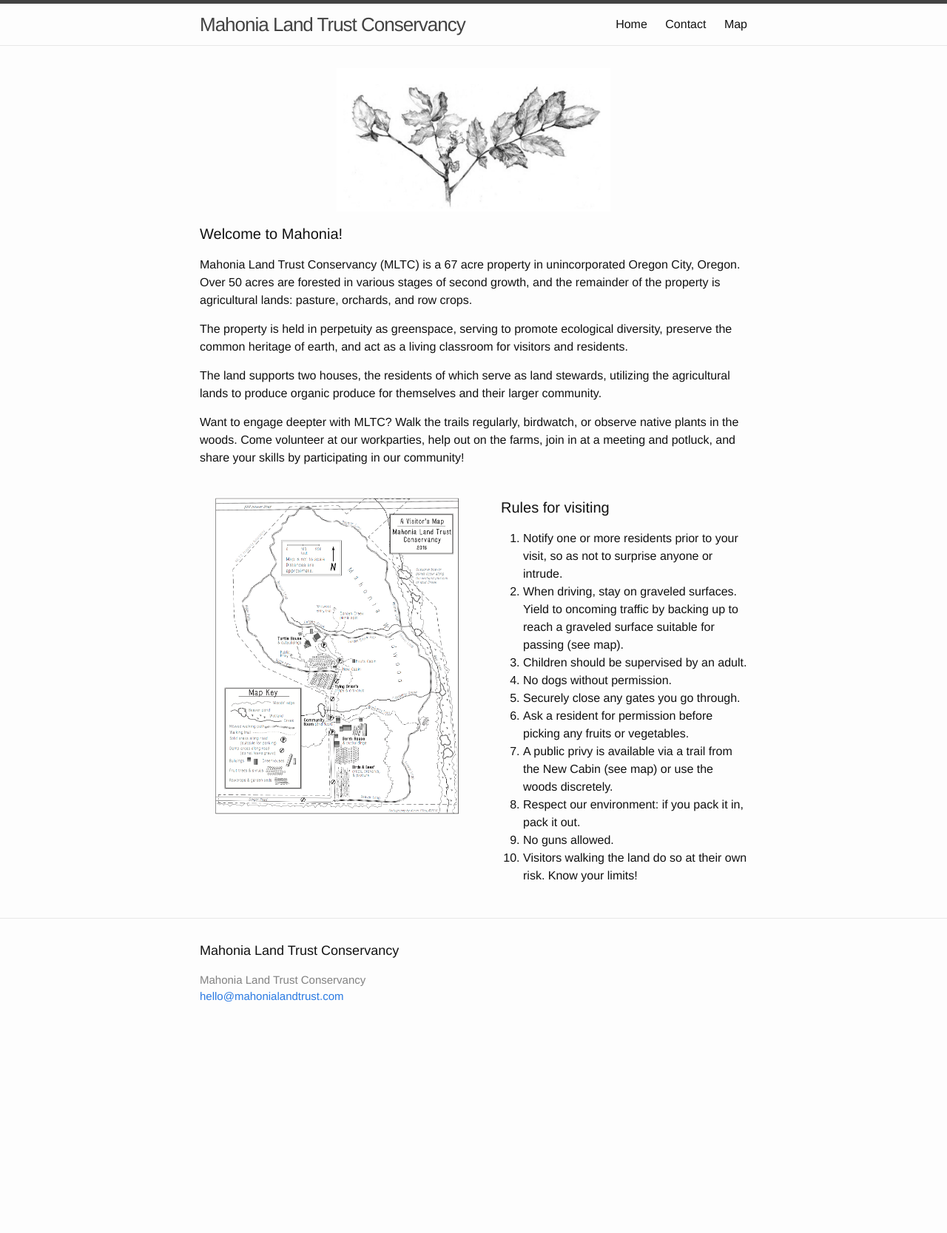
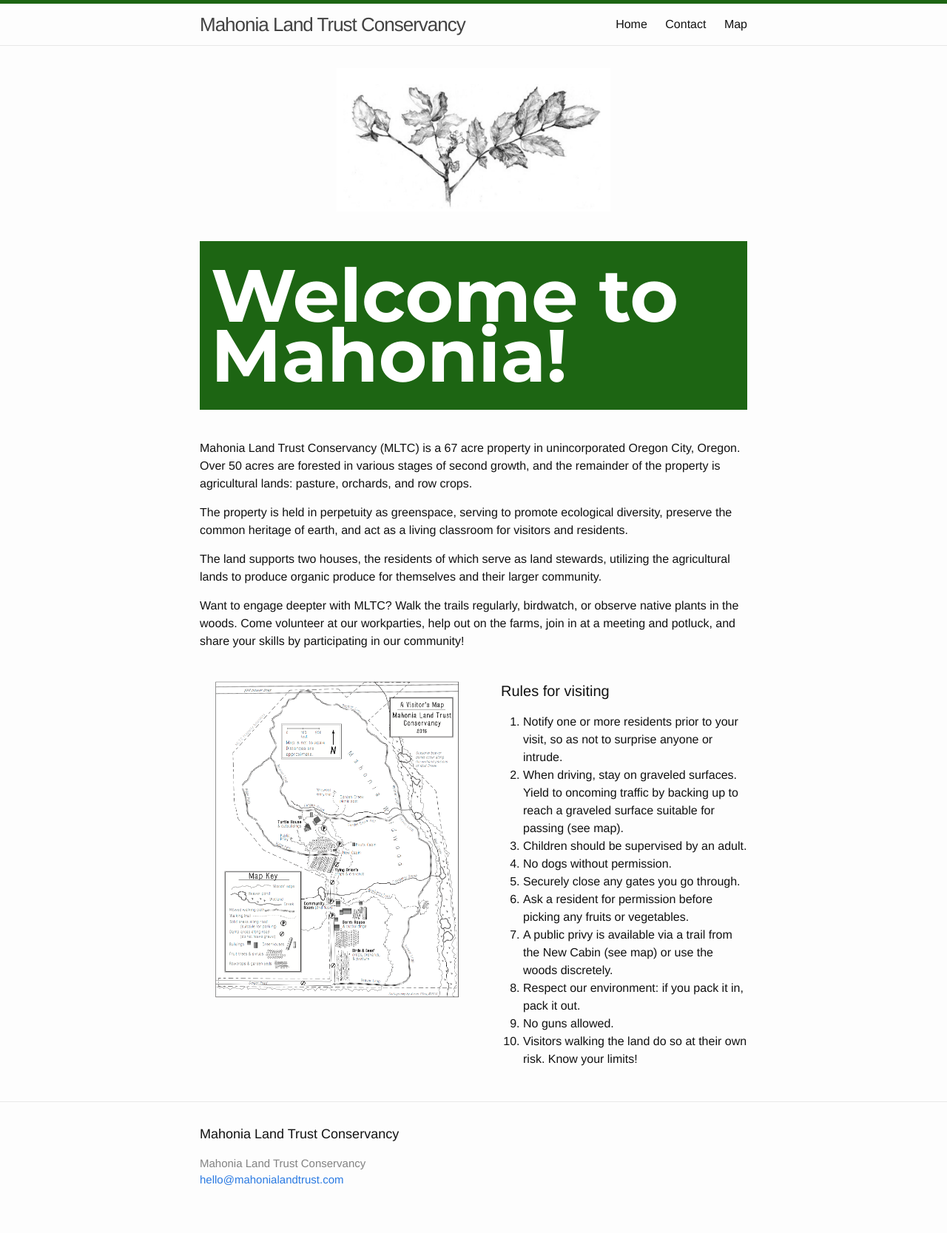
Before and after one commit to rsata/mahonia-land-trust, a Jekyll site: the page built from index.md, in a window 1280 px wide. Shown: the whole page at 74% size. Built offline with Jekyll 4.4.1, drawn with Linux system fonts in a browser that asks for light colours; before the commit the page ends 1419 px from its top, so only the background shows below that.

Commit message:
finishing touches

```diff
--- a/_sass/_layout.scss
+++ b/_sass/_layout.scss
@@ -1,8 +1,15 @@
 /**
  * Site header
  */
+
+ // #9FDF64
+ // #1D6513
+ // #1D6513
+
+$green: #1D6513;
+
 .site-header {
-  border-top: 5px solid $grey-color-dark;
+  border-top: 5px solid $green;
   border-bottom: 1px solid $grey-color-light;
   min-height: 56px;
 
@@ -167,8 +174,24 @@
 /**
  * Page content
  */
+
+.header-wrapper {
+  height: 70vh;
+}
+
 .page-content {
   padding: $spacing-unit 0;
+}
+
+.home-page-heading {
+  color: white;
+  background-color: #1D6513;
+  font-family: $font;
+  padding: 33px 0 33px 15px;
+  font-size: 100px;
+  word-wrap: break-word;
+  line-height: 81px;
+  margin-bottom: 40px;
 }
 
 .page-heading {
@@ -247,9 +270,9 @@
 
 img.logo {
   width: 50%;
+  display: block;
   margin-left: auto;
   margin-right: auto;
-  display: block;
 }
 
 /**
@@ -288,7 +311,9 @@ img.logo {
   width: 50%;
   float: right;
   @include media-query($on-laptop) {
+    float: left;
     width: 90%;
+    margin-top: 20px;
   }
 }
 
--- a/assets/css/main.scss
+++ b/assets/css/main.scss
@@ -3,10 +3,12 @@
 ---
 @charset "utf-8";
 
+@import url('https://fonts.googleapis.com/css?family=Montserrat:700');
 
 
 // Our variables
 $base-font-family: "Helvetica Neue", Helvetica, Arial, sans-serif;
+$font: "Montserrat", sans-serif;
 $base-font-size:   16px;
 $base-font-weight: 400;
 $small-font-size:  $base-font-size * 0.875;
--- a/index.md
+++ b/index.md
@@ -14,8 +14,7 @@ rules:
 ---
 
 <img src="/assets/img/branch.png" class="logo"/>
-
-<h1 class="page-heading">Welcome to Mahonia!</h1>
+<h1 class="home-page-heading buffer2">Welcome to Mahonia!</h1>
 
 Mahonia Land Trust Conservancy (MLTC) is a 67 acre property in unincorporated Oregon City, Oregon.  Over 50 acres are forested in various stages of second growth, and the remainder of the property is agricultural lands: pasture, orchards, and row crops.
 
@@ -24,6 +23,11 @@ The property is held in perpetuity as greenspace, serving to promote ecological
 The land supports two houses, the residents of which serve as land stewards, utilizing the agricultural lands to produce organic produce for themselves and their larger community.
 
 Want to engage deepter with MLTC?  Walk the trails regularly, birdwatch, or observe native plants in the woods.  Come volunteer at our workparties, help out on the farms, join in at a meeting and potluck, and share your skills by participating in our community!
+
+
+
+
+
 
 <div class="buffer2">
   <div class="map-main">
```
Also changed, not shown: _includes/footer.html (+10 -0 lines).
